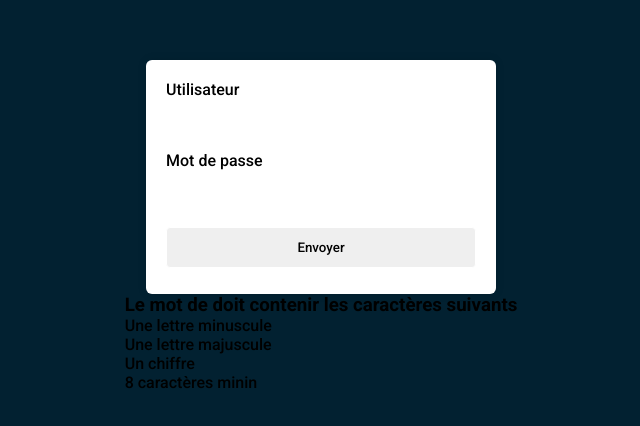
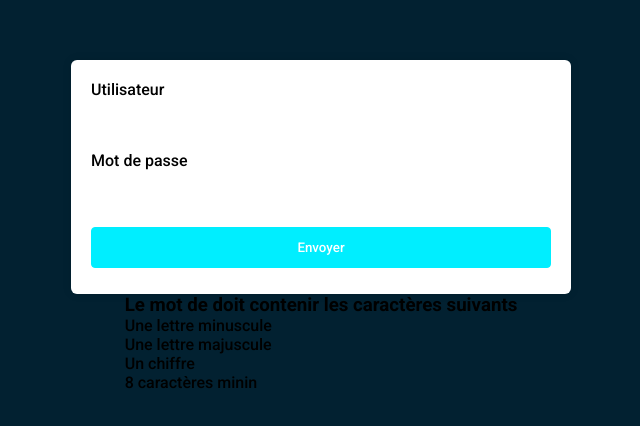
Before and after one commit to elhadjtall/VERIFICATION-DU-MOT-DE-PASSE-EN-JS, a plain HTML site: page index.html in a window 1280 px wide. Shown: the part 174-600 px from the top of the page, without its empty margins (319-959 px from the left). Drawn offline with Linux system fonts and the light colour scheme.

Commit message:
Verification du mot de passe

```diff
--- a/style.css
+++ b/style.css
@@ -18,7 +18,7 @@ body{
 /* styliser le container pour les entrés    */
 .container {
     background-color: #fff;
-    width: 350px;
+    width: 500px;
     padding: 20px;
     border-radius: 6px;
     box-shadow: 0 0 10px rgb(0, 0, 0, 0.1);
@@ -34,5 +34,11 @@ input {
     border-radius: 4px;
     margin-top: 5px;
     margin-bottom: 6px;
+}
+/* Personnalisation le boutton d'envoi */
 
+input[type="submit"] {
+    background-color: #0ef;
+    color: #fff;
+    border: 1px solid #0ef;
 }
```
